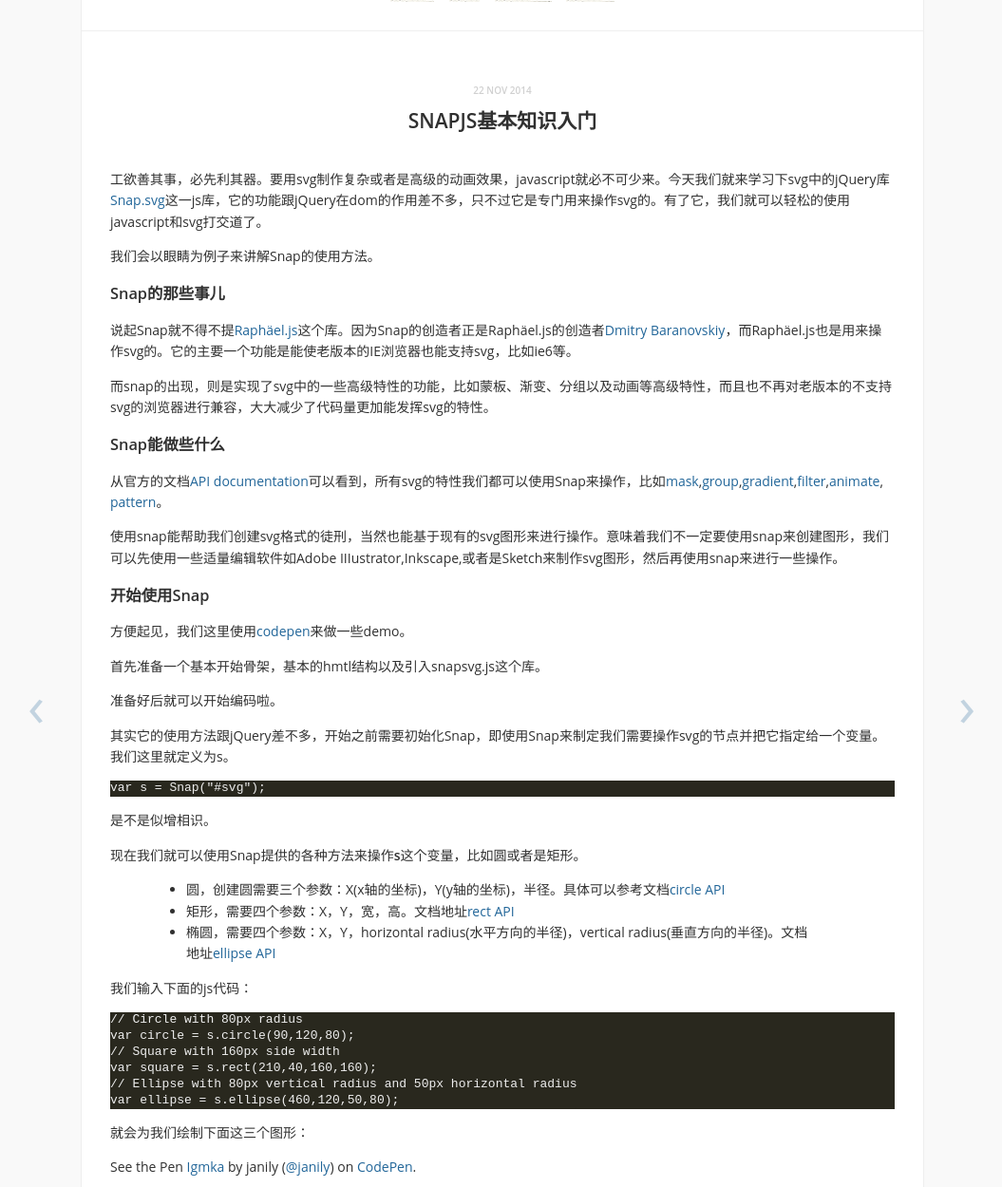
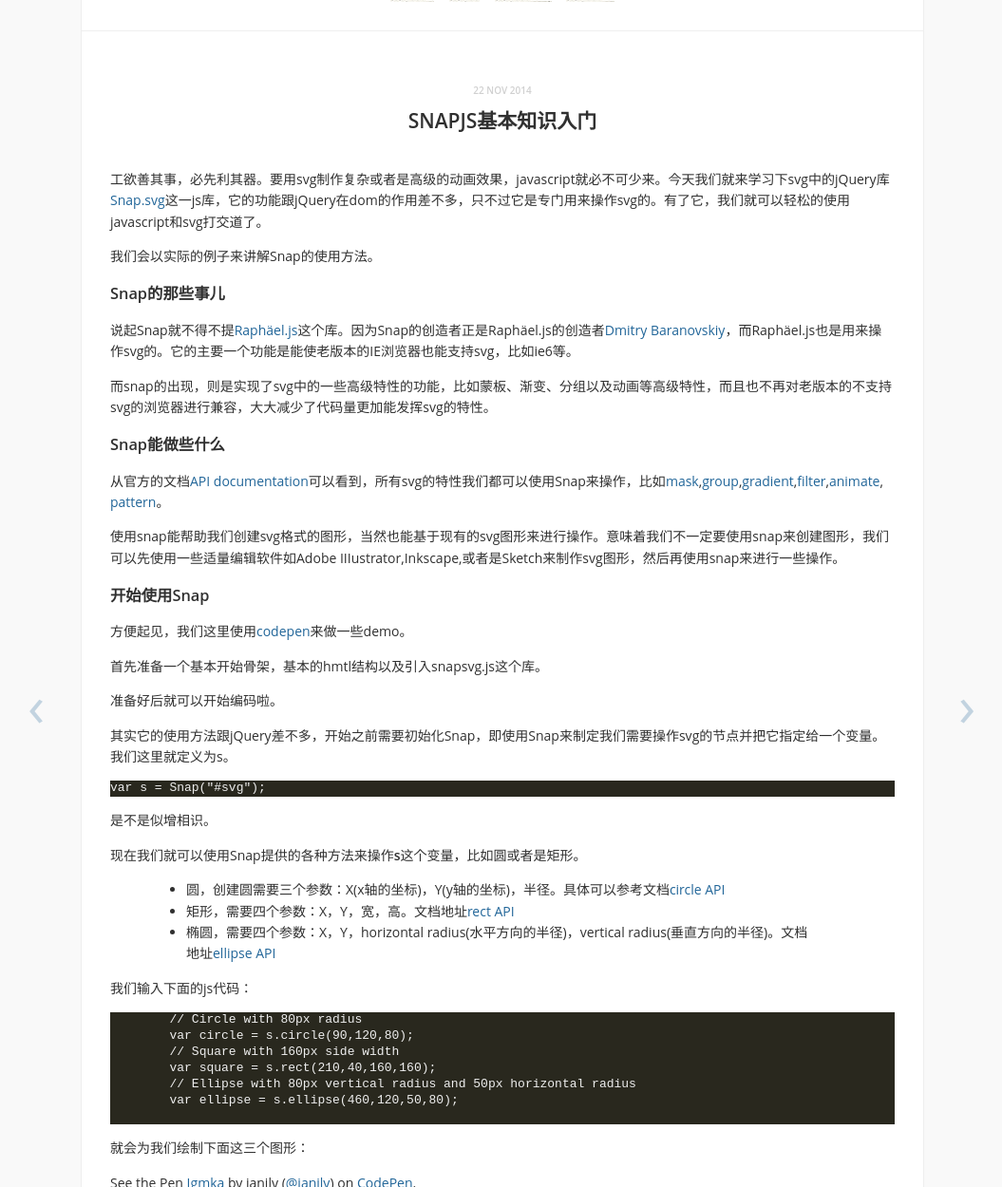
Before and after one commit to janily/janily.github.io, a Jekyll site: the page built from _posts/2014-11-22-svg-animate-with-snap.md, in a window 1280 px wide and 1400 px high, scrolled down 225 px, cut to the strip 0-1250 px from the top of the window. Shown: the whole strip at 95% size, without its empty margins (111-1166 px from the left). Built offline with Jekyll 4.4.1, drawn with Linux system fonts in a browser that asks for light colours; nearby versions of some CDN libraries; some web fonts are replaced; comment, search, counter and statistics services are not loaded; a style sheet for code colours, icons or effects is not loaded; some of the changed text lies outside the part shown.

Commit message:
update post

````diff
--- a/_posts/2014-11-22-svg-animate-with-snap.md
+++ b/_posts/2014-11-22-svg-animate-with-snap.md
@@ -12,7 +12,7 @@ tags:
 
 工欲善其事，必先利其器。要用svg制作复杂或者是高级的动画效果，javascript就必不可少来。今天我们就来学习下svg中的jQuery库[Snap.svg](http://snapsvg.io/)这一js库，它的功能跟jQuery在dom的作用差不多，只不过它是专门用来操作svg的。有了它，我们就可以轻松的使用javascript和svg打交道了。
 
-我们会以眼睛为例子来讲解Snap的使用方法。
+我们会以实际的例子来讲解Snap的使用方法。
 
 ### Snap的那些事儿
 
@@ -24,7 +24,7 @@ tags:
 
 从官方的文档[API documentation](http://snapsvg.io/docs/)可以看到，所有svg的特性我们都可以使用Snap来操作，比如[mask](http://snapsvg.io/docs/#Paper.mask),[group](http://snapsvg.io/docs/#Paper.mask),[gradient](http://snapsvg.io/docs/#Paper.gradient),[filter](http://snapsvg.io/docs/#Snap.filter.blur),[animate](http://snapsvg.io/docs/#Snap.animate),[pattern](http://snapsvg.io/docs/#Element.pattern)。
 
-使用snap能帮助我们创建svg格式的徒刑，当然也能基于现有的svg图形来进行操作。意味着我们不一定要使用snap来创建图形，我们可以先使用一些适量编辑软件如Adobe IIIustrator,Inkscape,或者是Sketch来制作svg图形，然后再使用snap来进行一些操作。
+使用snap能帮助我们创建svg格式的图形，当然也能基于现有的svg图形来进行操作。意味着我们不一定要使用snap来创建图形，我们可以先使用一些适量编辑软件如Adobe IIIustrator,Inkscape,或者是Sketch来制作svg图形，然后再使用snap来进行一些操作。
 
 ### 开始使用Snap
 
@@ -36,7 +36,10 @@ tags:
 
 其实它的使用方法跟jQuery差不多，开始之前需要初始化Snap，即使用Snap来制定我们需要操作svg的节点并把它指定给一个变量。我们这里就定义为s。
 
-	var s = Snap("#svg");
+
+```
+var s = Snap("#svg");
+```
 
 是不是似增相识。
 
@@ -48,6 +51,8 @@ tags:
 
 我们输入下面的js代码：
 
+
+```
 	// Circle with 80px radius
 	var circle = s.circle(90,120,80);
 	// Square with 160px side width
@@ -55,13 +60,19 @@ tags:
 	// Ellipse with 80px vertical radius and 50px horizontal radius
 	var ellipse = s.ellipse(460,120,50,80);
 
+```
+
 就会为我们绘制下面这三个图形：
 
 <p data-height="286" data-theme-id="0" data-slug-hash="Igmka" data-default-tab="result" data-user="janily" class='codepen'>See the Pen <a href='http://codepen.io/janily/pen/Igmka/'>Igmka</a> by janily (<a href='http://codepen.io/janily'>@janily</a>) on <a href='http://codepen.io'>CodePen</a>.</p>
 <script async src="//codepen.io/assets/embed/ei.js"></script>
 
-从代码运行的结果来看，默认填充的颜色是黑色。下面我们使用snap来设置一些样式，如填充、透明度、边框、边框的宽度等属性。具体可以去看看文档[SVG ttributes](https://developer.mozilla.org/en-US/docs/Web/SVG/Attribute)。
 
+从代码运行的结果来看，默认填充的颜色是黑色。下面我们使用snap来设置一些样式，如填充、透明度、边框、边框的宽度等属性。具体可以去看看文档
+[SVG attributes](https://developer.mozilla.org/en-US/docs/Web/SVG/Attribute)。
+
+
+```
 	circle.attr({
   	fill: 'coral',
   	stroke: 'coral',
@@ -83,6 +94,8 @@ tags:
   	strokeWidth: 10
 	});
 
+```
+
 这样我们的图形看起来比前面就更漂亮来些！
 
 <p data-height="298" data-theme-id="0" data-slug-hash="hKpaA" data-default-tab="result" data-user="janily" class='codepen'>See the Pen <a href='http://codepen.io/janily/pen/hKpaA/'>hKpaA</a> by janily (<a href='http://codepen.io/janily'>@janily</a>) on <a href='http://codepen.io'>CodePen</a>.</p>
@@ -94,6 +107,8 @@ Snap[http://snapsvg.io/]为我们提供来分组操作[group](http://snapsvg.io/
 
 先来创建两个图形，然后把它们编成一组。再来操作它们的属性。
 
+
+```
 	var circle_1 = s.circle(200, 200, 140);
 	var circle_2 = s.circle(150, 200, 140);
 
@@ -103,6 +118,7 @@ Snap[http://snapsvg.io/]为我们提供来分组操作[group](http://snapsvg.io/
   	fill: 'coral',
   	fillOpacity: .6
 	});
+```
 
 结果如下：
 
@@ -111,6 +127,8 @@ Snap[http://snapsvg.io/]为我们提供来分组操作[group](http://snapsvg.io/
 
 在文章开始部分，我们说过会做一个眼睛的例子。需要用到svg中的蒙板属性[mask](http://snapsvg.io/docs/#Paper.mask)。首先我们来创建一个椭圆并放置在上组图形的中间。
 
+
+```
 	var circle_1 = s.circle(300, 200, 140);
 	var circle_2 = s.circle(250, 200, 140);
 
@@ -127,11 +145,15 @@ Snap[http://snapsvg.io/]为我们提供来分组操作[group](http://snapsvg.io/
   	opacity: .4
 	});
 
+```
+
 <p data-height="355" data-theme-id="0" data-slug-hash="BovgL" data-default-tab="result" data-user="janily" class='codepen'>See the Pen <a href='http://codepen.io/janily/pen/BovgL/'>BovgL</a> by janily (<a href='http://codepen.io/janily'>@janily</a>) on <a href='http://codepen.io'>CodePen</a>.</p>
 <script async src="//codepen.io/assets/embed/ei.js"></script>
 
 现在我们就以椭圆为蒙板来对图形进行剪裁，并且对椭圆填充为白色：
 
+
+```
 	circles.attr({
   	fill: 'coral',
   	fillOpacity: .6,
@@ -143,6 +165,8 @@ Snap[http://snapsvg.io/]为我们提供来分组操作[group](http://snapsvg.io/
   	opacity: .8
 	});
 
+```
+
 <p data-height="356" data-theme-id="0" data-slug-hash="fAFJa" data-default-tab="result" data-user="janily" class='codepen'>See the Pen <a href='http://codepen.io/janily/pen/fAFJa/'>fAFJa</a> by janily (<a href='http://codepen.io/janily'>@janily</a>) on <a href='http://codepen.io'>CodePen</a>.</p>
 <script async src="//codepen.io/assets/embed/ei.js"></script>
 
@@ -152,18 +176,27 @@ Snap[http://snapsvg.io/]为我们提供来分组操作[group](http://snapsvg.io/
 
 先来创建一个名为**blink**的动画函数：
 
+
+```
 	function blink(){
 		ellipse.animate({ry:1)},220,function(){
 			ellipse.animate({ry:90},300);
 			)}
 	};
 
+```
+
 现在我们可以使用**setInterval**函数来循环执行**blink**动画，这样我们的眼睛就会不停的运动。
 
+
+```
 	setInterval(blink,3000);
 
+```
 最后完整的代码如下所示：
 
+
+```
 	var circle_1 = s.circle(300, 200, 140);
 	var circle_2 = s.circle(250, 200, 140);
 
@@ -199,6 +232,8 @@ Snap[http://snapsvg.io/]为我们提供来分组操作[group](http://snapsvg.io/
 
 	setInterval(blink, 3000);
 
+```
+
 效果如下：
 
 <p data-height="357" data-theme-id="0" data-slug-hash="DGebI" data-default-tab="result" data-user="janily" class='codepen'>See the Pen <a href='http://codepen.io/janily/pen/DGebI/'>DGebI</a> by janily (<a href='http://codepen.io/janily'>@janily</a>) on <a href='http://codepen.io'>CodePen</a>.</p>
````
Also changed, not shown: _posts/2014-03-05-animating-svg-clipping-mask.md (+1 -1 lines), 1 other file.
